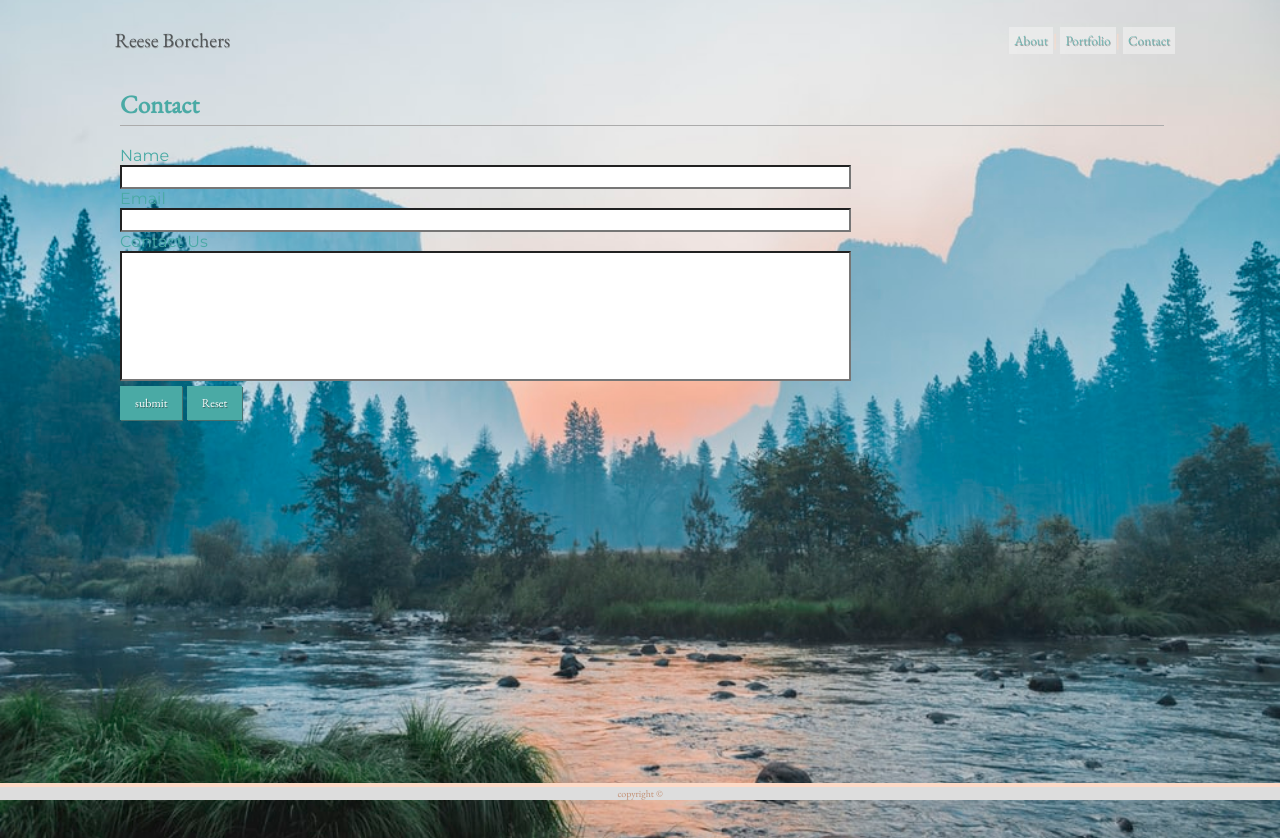
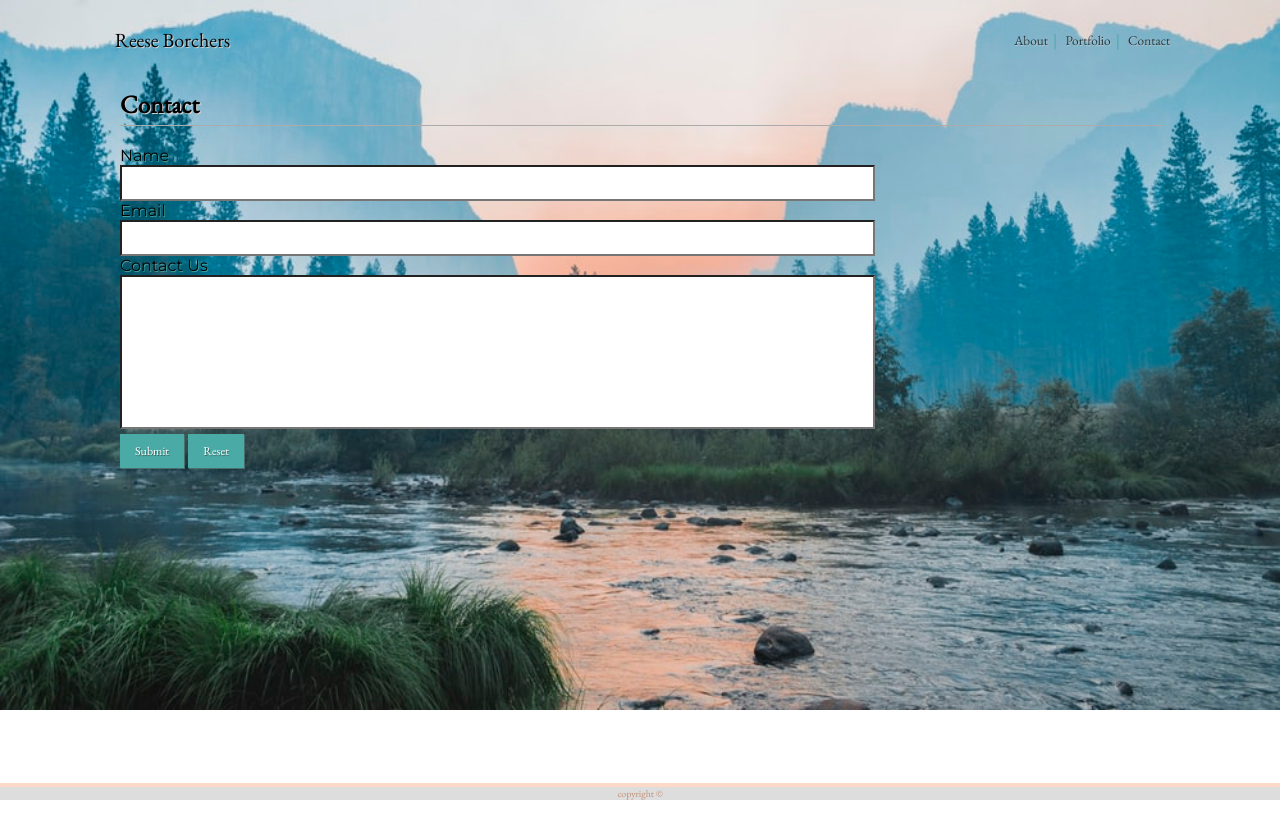
Before and after one commit to FatherOfTheSun/Portfolio_2.0, a plain HTML site: page html/contact.html in a window 1280 px wide. After the commit the page ends 800 px from the top, so only its background shows below. Drawn offline with nearby package versions, Linux system fonts and the light colour scheme.

Commit message:
css edit

```diff
--- a/css/style.css
+++ b/css/style.css
@@ -20,13 +20,14 @@ button{
     outline: none;
 }
 #about, #portfolio, #contact{
-    text-shadow: grey 0.5px 0.5px;
-    color: #4aaaa5;
+    text-shadow: lightgrey 0.5px 0.5px;
+    color: black;
     font-family: 'EB Garamond', serif;
+    background: none;
     outline: none;
 }
 #about:hover, #portfolio:hover, #contact:hover{
-    color: #FCDAC7;
+    color: #4aaaa5;
 }
 hr {
     width: 100%;
@@ -58,7 +59,7 @@ div {
     float:right;
     margin-right: 90px;
     font: 10px;
-    color: #FCDAC7;
+    color:#4aaaa5;
     font: bold;
     font-family: 'EB Garamond', serif;
     outline: none;
@@ -66,13 +67,12 @@ div {
 
 }
 #buttons:hover{
-    color: #4aaaa5;
+    color: #FCDAC7;
 }
 
 #name {
-    opacity: 0.6;
-    text-shadow: grey 0.5px 0.5px;
 
+    text-shadow: lightgrey 1px 1px;
     color: black;
     padding: 5px;
     text-align: center;
@@ -82,7 +82,8 @@ div {
  }
 
 h1 {
-    color:#4aaaa5;
+    color: black;
+    text-shadow: lightgray 1px 1px;
     margin-top: 0px;
     margin-bottom: 5px;
     font-size: 25px;
@@ -91,7 +92,9 @@ h1 {
 
 }
 form{
-    color: #4aaaa5;
+    font: bolder;
+    color: black;
+    text-shadow: #4aaaa5 0.75px 0.75px 0.75px;
     font-family: 'Montserrat', sans-serif;
 
 }
@@ -122,7 +125,7 @@ form{
 
 
 main {
-    text-shadow: #dddddd 0.5px 0.5px;
+    text-shadow: #dddddd 0.75px 0.75px;
     height: 100%;
     width: 100%;
     font-family: 'Montserrat', sans-serif;
@@ -150,7 +153,8 @@ footer{
     padding: 10px;
     background-color: #ffffff;
     font: 10px;
-    color: #4aaaa5;
+    color: black;
+    text-shadow: lightgray 0.5px 0.5px;
     font-family: 'EB Garamond', serif;
 }
 .email {
@@ -159,7 +163,8 @@ footer{
     padding: 10px;
     background-color: #ffffff;
     font: 10px;
-    color: #4aaaa5;
+    color: black;
+    text-shadow: lightgray 0.5px 0.5px;
     font-family: 'EB Garamond', serif;
 }
 .comment {
@@ -168,7 +173,8 @@ footer{
     padding: 10px;
     background-color: #ffffff;
     font: 10px;
-    color: #4aaaa5;
+    color: black;
+    text-shadow: lightgray 0.5px 0.5px;
     font-family: 'EB Garamond', serif;
 }
 
@@ -259,7 +265,7 @@ footer{
 
 }
 .container{
-    padding 10px;
+    padding
 }
 
 
--- a/html/contact.html
+++ b/html/contact.html
@@ -1,4 +1,4 @@
-<DOCTYPE! html>
+<!DOCTYPE html>
 
 
 
@@ -43,7 +43,7 @@
                 Contact Us <br>
                 <input class="comment" type="comment" name="comment">
                 <br>
-                    <input id="submit" type="submit" value="submit">
+                <input id="submit" type="submit" value="Submit">
                 <input id="reset" type="reset" value="Reset">
             </form>
 
```
Lines whose indentation alone changed are shown as unchanged.
